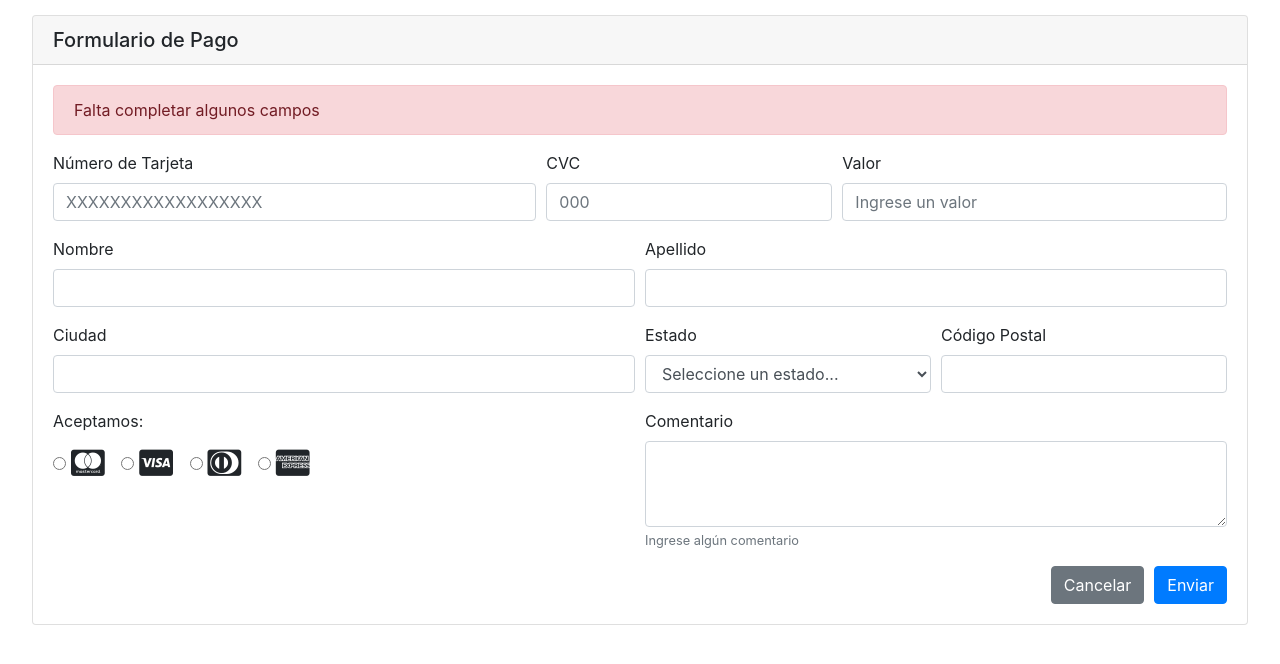
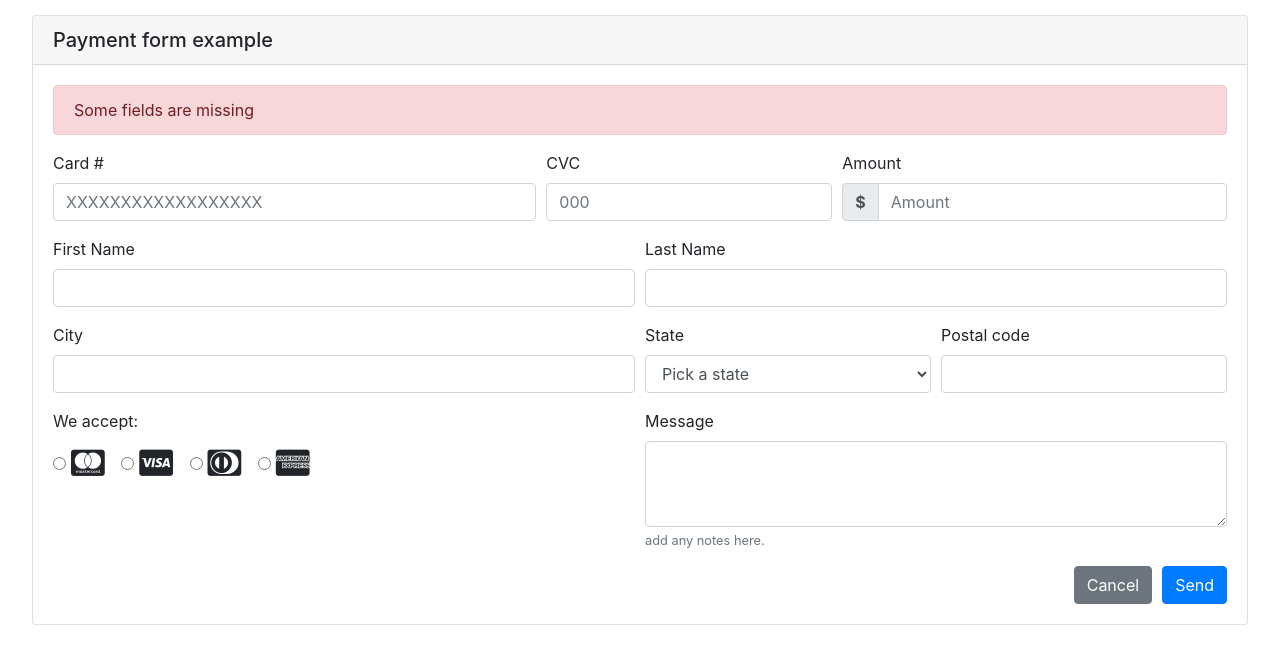
Before and after one commit to 4GeeksAcademy/formulario-con-HTML5-brunna, a plain HTML site: page index.html in a window 1280 px wide. Drawn offline with nearby package versions, Linux system fonts and the light colour scheme.

Commit message:
cambios html

```diff
--- a/index.html
+++ b/index.html
@@ -9,19 +9,19 @@
         <link rel="stylesheet" href="https://use.fontawesome.com/releases/v5.8.1/css/all.css" integrity="sha384-50oBUHEmvpQ+1lW4y57PTFmhCaXp0ML5d60M1M7uH2+nqUivzIebhndOJK28anvf" crossorigin="anonymous">
         <link rel="stylesheet" href="https://stackpath.bootstrapcdn.com/bootstrap/4.3.1/css/bootstrap.min.css" integrity="sha384-ggOyR0iXCbMQv3Xipma34MD+dH/1fQ784/j6cY/iJTQUOhcWr7x9JvoRxT2MZw1T" crossorigin="anonymous">
         <link rel="stylesheet" href="style-forms.css">
-        <title>Formulario de Pago</title>
+        <title>Payment form example</title>
     </head>
     <body>
         <div class="card">
-            <h5 class="card-header">Formulario de Pago</h5>
+            <h5 class="card-header">Payment form example</h5>
             <div class="card-body">
                 <div class="alert alert-danger" role="alert">
-                    Falta completar algunos campos
+                    Some  fields are missing
                     </div>
                 <form action="https://formspree.io/ishe.misa@gmail.com" method="POST">
                     <div class="form-row">
                         <div class="form-group col-md-5">
-                            <label for="inputCard">Número de Tarjeta</label>
+                            <label for="inputCard">Card #</label>
                             <input type="text" class="form-control"  id="inputCard"
                             placeholder="XXXXXXXXXXXXXXXXXX"  maxlength="18" pattern="[0-9]{18}"
                             title="Sólo puedes ingresar números" name="card" required>
@@ -29,48 +29,52 @@
                         <div class="form-group col-md-3">
                             <label for="inputCVC">CVC</label>
                             <input type="text" class="form-control" id="inputCVC" placeholder="000"
-                            maxlength="3" pattern="[0-9]{3}" title="Sólo puedes ingresar números"
+                            maxlength="3" pattern="[0-9]{3}" title="000000"
                             name= "cvc" required>
                         </div>
                         <div class="form-group col-md-4">
-                            <label for="inputAmount">Valor</label>
-                            <input type="number" class="form-control" id="inputAmount"
-                            placeholder="Ingrese un valor" name="monto" required>
+                            <label for="inputAmount">Amount</label>
+                            <div class="input-group">
+                                <div class="input-group-prepend">
+                                    <span class="input-group-text"><strong>$</strong></span>
+                                </div>
+                                <input type="number" class="form-control" id="inputAmount" placeholder="Amount" name="monto" required>
+                            </div>
                         </div>
                     </div>
                     <div class="form-row">
                             <div class="form-group col-md">
-                                <label for="inputName">Nombre</label>
+                                <label for="inputName">First Name</label>
                                 <input type="text" class="form-control" id="inputName" placeholder=""
                                 name="nombre" required>
                             </div>
                             <div class="form-group col-md">
-                                <label for="inputLastname">Apellido</label>
+                                <label for="inputLastname">Last Name</label>
                                 <input type="text" class="form-control" id="inputLastname" placeholder=""
                                 name="apellido" required>
                             </div>
                         </div>
                     <div class="form-row">
                         <div class="form-group col-md-6">
-                            <label for="inputCity">Ciudad</label>
+                            <label for="inputCity">City</label>
                             <input type="text" class="form-control" id="inputCity" name="ciudad" required>
                         </div>
                         <div class="form-group col-md-3">
-                            <label for="inputState">Estado</label>
+                            <label for="inputState">State</label>
                             <select id="inputState" class="form-control" name="estado">
-                                <option selected>Seleccione un estado...</option>
+                                <option selected>Pick a state</option>
                                 <option value="ejemplo">...</option>
                             </select>
                         </div>
                         <div class="form-group col-md-3">
-                            <label for="inputZip">Código Postal</label>
+                            <label for="inputZip">Postal code </label>
                             <input type="text" class="form-control" id="inputZip" maxlength="10"
                             name="codigoPostal" required>
                         </div>
                     </div>
                     <div class="form-row">
                         <div class="form-group col-md-3">
-                                <label class="tarjetas" for="">Aceptamos:</label>
+                                <label class="tarjetas" for="">We accept:</label>
                             <div class="form-check form-check-inline">
                                 <input class="form-check-input" type="radio" name="tipoTarjeta"
                                 id="inlineRadio1" value="mc" required>
@@ -103,17 +107,17 @@
                         <div class="form-group col-md-3">
                         </div>
                         <div class="form-group col-md-6">
-                            <label for="exampleFormControlTextarea1">Comentario</label>
+                            <label for="exampleFormControlTextarea1">Message</label>
                             <textarea class="form-control" id="exampleFormControlTextarea1" rows="3">
                             </textarea>
                             <small id="comentarioHelpBlock" class="form-text text-muted">
-                            Ingrese algún comentario
+                            add any notes here.
                             </small>
                         </div>
                     </div>
-                    <button type="submit" class="btn btn-primary">Enviar</button>
+                    <button type="submit" class="btn btn-primary">Send</button>
                 </form>
-            <a href="#" class="btn btn-secondary">Cancelar</a>
+            <a href="#" class="btn btn-secondary">Cancel</a>
             </div>
         </div>
     <!-- Optional JavaScript -->
```
